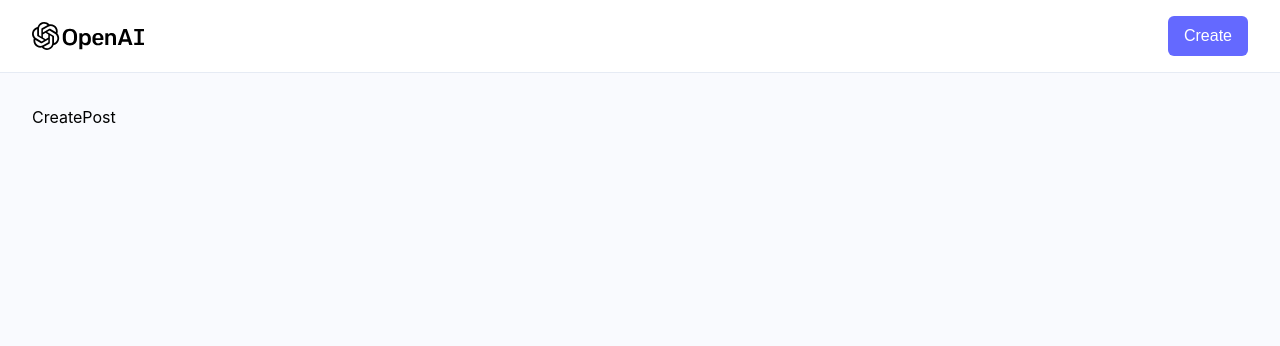
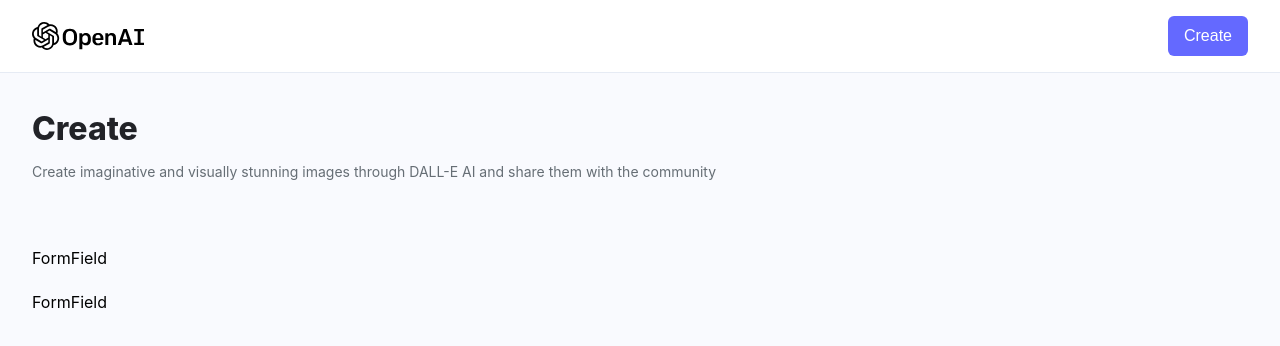
Before and after one commit to imdodds/image-generator, a React (Vite) app in the folder client/: page /create-post in a window 1280 px wide. Shown: the top 346 px of the page. Built offline with nearby package versions, Linux system fonts and the light colour scheme; a web font is replaced by a local one.

Commit message:
Add CreatePost page

```diff
--- a/client/src/pages/CreatePost.jsx
+++ b/client/src/pages/CreatePost.jsx
@@ -1,10 +1,70 @@
-import React from 'react'
+import React, { useState } from 'react';
+import { useNavigate } from 'react-router-dom';
+
+import { preview } from '../assets';
+import { getRAndomPrompt } from '../utils';
+import { FormField, Loader } from '../components';
 
 const CreatePost = () => {
+
+  const navigate = useNavigate();
+
+  const [generateImg, setGenerateImg] = useState(false);
+  const [loading, setLoading] = useState(false);
+  const [form, setForm] = useState({
+    name: '',
+    prompt: '',
+    photo: ''
+  });
+
+  const handleSubmit = () => {
+
+  }
+
+  const handleChange = (e) => {
+
+  }
+
+  const handleSurpriseMe = () => {
+
+  }
+
   return (
-    <div>
-      CreatePost
-    </div>
+    <section className='max-w-7xl mx-auto'>
+      <div>
+        <h1 className='font-extrabold text-[#222328] text-[32px]'>
+          Create
+        </h1>
+        <p className='mt-2 text-[#666e75] text-[14px] max-w[500px]'>
+          Create imaginative and visually stunning images through DALL-E AI and share them with the community
+        </p>
+      </div>
+      <form
+        className='mt-16 max-w-3xl'
+        onSubmit={handleSubmit}
+      >
+        <div className='flex flex-col gap-5'>
+          <FormField
+            labelName="Your name"
+            type="text"
+            name="name"
+            placeholder="John Doe"
+            value={form.name}
+            handleChange={handleChange}
+          />
+          <FormField
+            labelName="Prompt"
+            type="text"
+            name="prompt"
+            placeholder='Spongebob Squarepants in the Blair Witch Project'
+            value={form.prompt}
+            handleChange={handleChange}
+            isSurpriseMe
+            handleSurpriseMe={handleSurpriseMe}
+          />
+        </div>
+      </form>
+    </section>
   )
 }
 
--- /dev/null
+++ b/client/src/utils/index.js
@@ -0,0 +1,10 @@
+import { surpriseMePrompts } from '../constants';
+
+export function getRAndomPrompt(prompt) {
+  const randomIndex = Math.floor(Math.random() * surpriseMePrompts.length);
+  const randomPrompt = surpriseMePrompts[randomIndex];
+
+  if (randomPrompt === prompt) return getRAndomPrompt(prompt);
+
+  return randomPrompt;
+};
```
